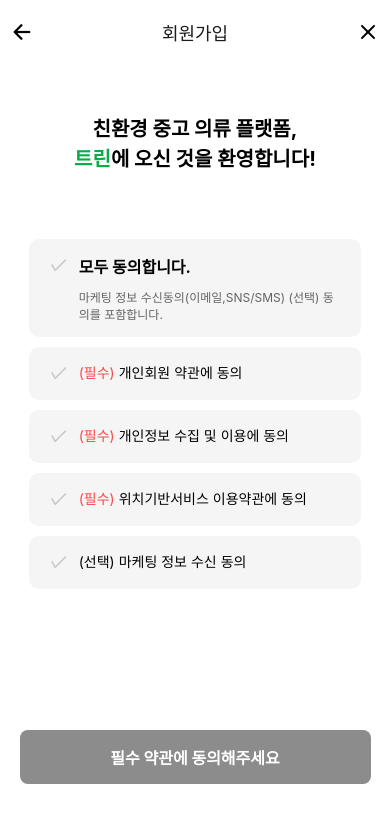
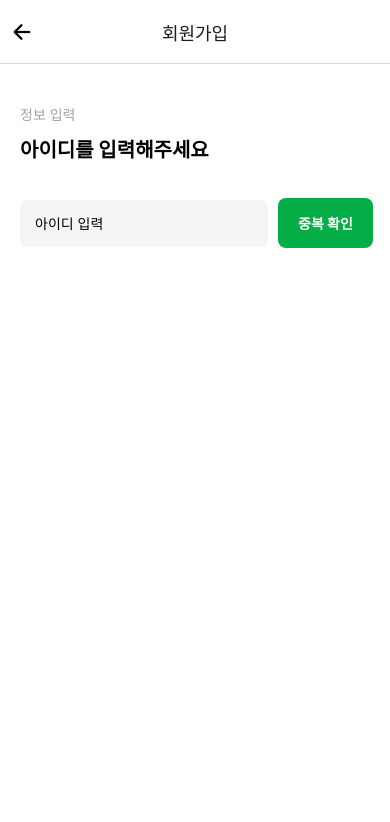
Before and after one commit to Treen-app/front-end, a React Native app in the folder TreenApp/: screen /IDCheck in a window 390 px wide. Shown: the top 822 px of the page. Built offline with nearby package versions, Linux system fonts and the light colour scheme.

Commit message:
[FEAT] 회원가입 흐름 완성 - 그런데 데이터들 넘겨주는거랑 회원가입 api 연결은 못함 - 전화번호 인증번호 전송, 검증, 아이디/닉네임 중복확인 검사 api 연결함

```diff
--- a/TreenApp/App.tsx
+++ b/TreenApp/App.tsx
@@ -87,6 +87,15 @@
             })}
           />
           {/* 아이디 입력 화면 */}
+          <Stack.Screen
+            name="IDCheck"
+            component={IDCheckScreen}
+            options={({ navigation }) => ({
+              title: '회원가입',
+              headerLeft: () => <HeaderLeft navigation={navigation} />,
+              headerTitleAlign: 'center',
+            })}
+          />
 
           {/* 닉네임 입력 화면 */}
           <Stack.Screen
--- a/TreenApp/src/pages/EnterPhoneNumberScreen.tsx
+++ b/TreenApp/src/pages/EnterPhoneNumberScreen.tsx
@@ -11,6 +11,7 @@
 import axios from 'axios';
 import type { StackNavigationProp } from '@react-navigation/stack';
 import { signUpStackParamList } from '../types/signUpNavigationTypes';  // RootStackParamList를 정의하여 Stack Param List를 관리
+import Config from 'react-native-config';
 
 type SignUpAgreeScreenNavigationProp = StackNavigationProp<signUpStackParamList, 'SignUpAgree'>;
 
@@ -30,7 +31,7 @@
         phoneNum: phoneNumber, // 여기에 실제 전화번호를 넣어주세요.
       };
 
-      const response = await axios.post('http://localhost:8080/api/auth/sms/send', requestPayload);
+      const response = await axios.post(`${Config.SERVER}/api/auth/sms/send`, requestPayload);
 
       if (response.status === 200) {
         setIsCodeSent(true);
@@ -54,7 +55,7 @@
       if (response.data === 'SMS_CERTIFICATION_SUCCESS') {
         setIsCodeSent(true);
         console.log('인증번호 확인 성공');
-        navigation.navigate('NicknameCheck', {phoneNumber});
+        navigation.navigate('IDCheck', {phoneNumber});
       }
     } catch (error) {
       console.error('인증번호 확인 실패', error);
--- a/TreenApp/src/pages/IDCheckScreen.tsx
+++ b/TreenApp/src/pages/IDCheckScreen.tsx
@@ -1,30 +1,72 @@
-import React, { useState } from 'react';
+import React, { useState, useEffect } from 'react';
 import { View, Text, TextInput, TouchableOpacity, StyleSheet } from 'react-native';
+import type { StackNavigationProp } from '@react-navigation/stack';
+import { signUpStackParamList } from '../types/signUpNavigationTypes';  // RootStackParamList를 정의하여 Stack Param List를 관리
+import Config from 'react-native-config';
 
-const IDCheckScreen = () => {
+type SignUpAgreeScreenNavigationProp = StackNavigationProp<signUpStackParamList, 'SignUpAgree'>;
+
+interface Props {
+  navigation: SignUpAgreeScreenNavigationProp;
+}
+
+const IDCheckScreen: React.FC<Props> = ({ navigation }) => {
   const [userId, setUserId] = useState('');
   const [isDuplicate, setIsDuplicate] = useState(null); // null: 초기 상태, true: 중복, false: 사용 가능
   const [password, setPassword] = useState('');
   const [isIdChecked, setIsIdChecked] = useState(false); // 아이디 확인이 완료되었는지 상태 관리
+  const [passwordConfirm, setPasswordConfirm] = useState('');
+  const [isPasswordValid, setIsPasswordValid] = useState(false); // 비밀번호 유효성 검사 여부
+  const [isPasswordConfirmed, setIsPasswordConfirmed] = useState(false); // 비밀번호 확인 여부
 
-  const checkDuplicate = async () => {
+  const checkDuplicate = async (id: string) => {
     try {
-      // 서버에 아이디 중복 확인 요청 (API 예시)
-      const response = await fetch('https://example.com/api/check-duplicate', {
-        method: 'POST',
+      // 중복 확인 전 상태 초기화
+      setIsIdChecked(false);
+      setIsDuplicate(null);
+
+      // 서버에 아이디 중복 확인 요청
+      const response = await fetch(`${Config.SERVER}/api/auth/loginId/isDuplicate/${id}`, {
+        method: 'GET',
         headers: {
           'Content-Type': 'application/json',
         },
-        body: JSON.stringify({ userId }),
       });
 
-      const data = await response.json();
-      setIsDuplicate(data.isDuplicate);
+      if (!response.ok) {
+        throw new Error(`서버 응답 에러: ${response.status}`);
+      }
+
+      // 서버 응답 데이터를 JSON으로 변환
+      const isDuplicate = await response.json();
+      console.log("isDuplicate response: " + isDuplicate);
+
+      // 중복 여부를 상태에 저장
+      setIsDuplicate(isDuplicate); // true or false
       setIsIdChecked(true); // 아이디 확인 완료
     } catch (error) {
       console.error('중복 확인 에러:', error);
     }
   };
+
+  const resetCheck = () => {
+    setIsIdChecked(false);
+    setIsDuplicate(null);
+  };
+
+  // 비밀번호 유효성 검사 함수
+  const validatePassword = (password: string) => {
+    const passwordRegex = /^(?=.*[a-zA-Z])(?=.*\d)(?=.*[!@#$%^&*])[A-Za-z\d!@#$%^&*]{8,16}$/;
+    setIsPasswordValid(passwordRegex.test(password)); // 비밀번호가 유효한지 확인
+  };
+
+  // 비밀번호 확인
+  const handlePasswordConfirm = (confirmPassword: string) => {
+    setPasswordConfirm(confirmPassword);
+    // 비밀번호 확인 값과 최초 비밀번호 값이 일치하는지 비교
+    setIsPasswordConfirmed(password === confirmPassword);
+  };
+
 
   return (
     <View style={styles.container}>
@@ -38,7 +80,10 @@
             style={[styles.input, { flex: 1 }]}
             placeholder="아이디 입력"
             value={userId}
-            onChangeText={setUserId}
+            onChangeText={(text) => {
+              setUserId(text);
+              resetCheck(); // 아이디 입력 시 중복 확인 상태 초기화
+            }}
         />
         <TouchableOpacity
             style={[
@@ -47,30 +92,66 @@
                   backgroundColor: isIdChecked && !isDuplicate ? '#B0B0B0' : '#04AD45', // 중복되지 않으면 회색
                 },
               ]}
-            onPress={checkDuplicate}
+            onPress={() => checkDuplicate(userId)}
             disabled={!userId.trim() || isIdChecked}// 아이디가 비어 있으면 버튼 비활성화
         >
             <Text style={styles.buttonText}>
-                {isIdChecked ? '확인 완료' : '중복 확인'}
+                중복 확인
             </Text>
         </TouchableOpacity>
+      </View>
       {isDuplicate !== null && (
         <Text style={isDuplicate ? styles.duplicateText : styles.availableText}>
           {isDuplicate ? '이미 존재하는 아이디입니다' : '사용 가능한 아이디입니다'}
         </Text>
       )}
+
+      {isIdChecked && !isDuplicate && (
+        <View>
+          {/* 비밀번호 입력 */}
+          <View style={styles.passwordRow}>
+            <TextInput
+              style={styles.input}
+              placeholder="비밀번호를 입력해주세요"
+              value={password}
+              onChangeText={(text) => {
+                validatePassword(text); // 비밀번호 유효성 검사
+                setPassword(text);
+              }}
+              secureTextEntry
+            />
+            {password && !isPasswordValid && (
+              <Text style={styles.passwordError}>
+                비밀번호는 영어(대문자, 소문자 구분), 숫자, 특수문자를 포함하여 8~16자 이어야 합니다.
+              </Text>
+            )}
           </View>
 
-      {isIdChecked && !isDuplicate && (
-        <View style={styles.input}>
+          {isPasswordValid && (
+            <View style={styles.passwordRow}>
+              {/* 비밀번호 확인 입력 */}
               <TextInput
                 style={styles.input}
-            placeholder="비밀번호 입력"
-            value={password}
-            onChangeText={setPassword}
+                placeholder="비밀번호 확인"
+                value={passwordConfirm}
+                onChangeText={(text) => {
+                  handlePasswordConfirm(text)
+                }}
                 secureTextEntry
               />
+             {passwordConfirm && !isPasswordConfirmed && (
+              <Text style={styles.passwordError}>비밀번호가 일치하지 않습니다.</Text>
+            )}
             </View>
+          )}
+        </View>
+      )}
+
+      {isPasswordValid && !isDuplicate && isPasswordValid && isPasswordConfirmed &&(
+        <TouchableOpacity style={styles.submitButton}
+        onPress={() => navigation.navigate('NicknameCheck')}>
+          <Text style={styles.submitButtonText}>완료</Text>
+        </TouchableOpacity>
       )}
 
     </View>
@@ -121,11 +202,35 @@
   },
   duplicateText: {
     color: 'red',
-    marginTop: 10,
+    fontSize: 12,
+    bottom: 14,
+    left: 3
   },
   availableText: {
     color: 'green',
-    marginTop: 10,
+    fontSize: 12,
+    bottom: 14,
+    left: 3
+  },
+  passwordRow: {
+    marginBottom: 10,
+  },
+  passwordError: {
+    color: '#04AD45',
+    fontSize: 12,
+    marginTop: 5,
+  },
+  submitButton: {
+    backgroundColor: '#04AD45',
+    borderRadius: 10,
+    padding: 15,
+    alignItems: 'center',
+    marginTop: 30
+  },
+  submitButtonText: {
+    color: 'white',
+    fontSize: 16,
+    fontWeight: 'bold',
   },
 });
 
--- a/TreenApp/src/pages/NicknameCheckScreen.tsx
+++ b/TreenApp/src/pages/NicknameCheckScreen.tsx
@@ -1,54 +1,43 @@
 import React, { useState } from 'react';
 import { View, Text, TextInput, TouchableOpacity, StyleSheet } from 'react-native';
+import type { StackNavigationProp } from '@react-navigation/stack';
+import { signUpStackParamList } from '../types/signUpNavigationTypes';  // RootStackParamList를 정의하여 Stack Param List를 관리
+import Config from 'react-native-config';
 
-const NicknameCheckScreen = () => {
-  const [userId, setUserId] = useState('');
+type SignUpAgreeScreenNavigationProp = StackNavigationProp<signUpStackParamList, 'SignUpAgree'>;
+
+interface Props {
+  navigation: SignUpAgreeScreenNavigationProp;
+}
+
+const NicknameCheckScreen: React.FC<Props> = ({ navigation }) => {
+  const [userName, setUserName] = useState('');
   const [isDuplicate, setIsDuplicate] = useState<boolean | null>(null); // 중복 확인 상태
-  const [isIdChecked, setIsIdChecked] = useState(false); // 아이디 확인 완료 여부
-  const [password, setPassword] = useState('');
-  const [passwordConfirm, setPasswordConfirm] = useState('');
-  const [isPasswordValid, setIsPasswordValid] = useState(false); // 비밀번호 유효성 검사 여부
-  const [isPasswordConfirmed, setIsPasswordConfirmed] = useState(false); // 비밀번호 확인 여부
+  const [isUserNameChecked, setIsUserNameChecked] = useState(false); // 아이디 확인 완료 여부
 
   const checkDuplicate = async () => {
     try {
-      // 서버에 아이디 중복 확인 요청 (API 예시)
-      const response = await fetch('https://example.com/api/check-duplicate', {
-        method: 'POST',
+      // 서버에 닉네임 중복 확인 요청
+      const response = await fetch(`${Config.SERVER}/api/auth/userName/isDuplicate/${userName}`, {
+        method: 'GET',
         headers: {
           'Content-Type': 'application/json',
         },
-        body: JSON.stringify({ userId }),
       });
 
-      const data = await response.json();
-      setIsDuplicate(data.isDuplicate);
-      setIsIdChecked(true); // 아이디 확인 완료
+      if (!response.ok) {
+        throw new Error(`서버 응답 에러: ${response.status}`);
+      }
+
+      // 서버 응답 데이터를 JSON으로 변환
+      const isDuplicate = await response.json();
+      console.log("isDuplicate response: " + isDuplicate);
+
+      // 중복 여부를 상태에 저장
+      setIsDuplicate(isDuplicate); // true or false
+      setIsUserNameChecked(true); // 아이디 확인 완료
     } catch (error) {
       console.error('중복 확인 에러:', error);
-    }
-  };
-
-  // 비밀번호 유효성 검사 함수
-  const validatePassword = (password: string) => {
-    const passwordRegex = /^(?=.*[a-zA-Z])(?=.*\d)(?=.*[!@#$%^&*])[A-Za-z\d!@#$%^&*]{8,16}$/;
-    setIsPasswordValid(passwordRegex.test(password)); // 비밀번호가 유효한지 확인
-  };
-
-  // 비밀번호 확인
-  const handlePasswordConfirm = (confirmPassword: string) => {
-    setPasswordConfirm(confirmPassword);
-    // 비밀번호 확인 값과 최초 비밀번호 값이 일치하는지 비교
-    setIsPasswordConfirmed(password === confirmPassword);
-  };
-
-  // 제목을 동적으로 설정하는 부분
-  const getTitle = () => {
-    if (!isIdChecked) {
-      return "아이디를 입력해주세요";
-    }
-    else {
-      return "비밀번호를 입력해주세요";
     }
   };
 
@@ -56,79 +45,39 @@
   return (
     <View style={styles.container}>
       <Text style={styles.subtitle}>02 정보 입력</Text>
-      <Text style={styles.title}>{getTitle()}</Text>
+      <Text style={styles.title}>닉네임을 입력해주세요</Text>
 
       <View style={styles.inputRow}>
         <TextInput
             style={[styles.input, { flex: 1 }]}
-            placeholder="아이디를 입력해주세요"
-            value={userId}
-            onChangeText={setUserId}
+            placeholder="닉네임을 입력해주세요"
+            value={userName}
+            onChangeText={setUserName}
         />
         <TouchableOpacity
             style={[
                 styles.button,
                 {
-                  backgroundColor: isIdChecked && !isDuplicate ? '#B0B0B0' : '#04AD45', // 중복되지 않으면 회색
+                  backgroundColor: isUserNameChecked && !isDuplicate ? '#B0B0B0' : '#04AD45', // 중복되지 않으면 회색
                 },
               ]}
             onPress={checkDuplicate}
-            disabled={!userId.trim() || isIdChecked}// 아이디가 비어 있으면 버튼 비활성화
+            disabled={!userName.trim() || isUserNameChecked}// 아이디가 비어 있으면 버튼 비활성화
         >
             <Text style={styles.buttonText}>
-                {isIdChecked ? '확인 완료' : '중복 확인'}
+                {isUserNameChecked ? '확인 완료' : '중복 확인'}
             </Text>
         </TouchableOpacity>
-        {isDuplicate !== null && (
-            <Text style={isDuplicate ? styles.duplicateText : styles.availableText}>
-            {isDuplicate ? '이미 존재하는 닉네임입니다' : '멋진 닉네임이군요!'}
-            </Text>
-        )}
       </View>
-
-      {isIdChecked && !isDuplicate && (
-        <View>
-          {/* 비밀번호 입력 */}
-          <View style={styles.passwordRow}>
-            <TextInput
-              style={styles.input}
-              placeholder="비밀번호를 입력해주세요"
-              value={password}
-              onChangeText={(text) => {
-                validatePassword(text); // 비밀번호 유효성 검사
-                setPassword(text);
-              }}
-              secureTextEntry
-            />
-            {password && !isPasswordValid && (
-              <Text style={styles.passwordError}>
-                비밀번호는 영어(대문자, 소문자 구분), 숫자, 특수문자를 포함하여 8~16자 이어야 합니다.
-              </Text>
-            )}
-          </View>
-
-          {isPasswordValid && (
-            <View style={styles.passwordRow}>
-              {/* 비밀번호 확인 입력 */}
-              <TextInput
-                style={styles.input}
-                placeholder="비밀번호 확인"
-                value={passwordConfirm}
-                onChangeText={(text) => {
-                  handlePasswordConfirm(text)
-                }}
-                secureTextEntry
-              />
-             {passwordConfirm && !isPasswordConfirmed && (
-              <Text style={styles.passwordError}>비밀번호가 일치하지 않습니다.</Text>
-            )}
-            </View>
-          )}
-        </View>
+      {isDuplicate !== null && (
+          <Text style={isDuplicate ? styles.duplicateText : styles.availableText}>
+          {isDuplicate ? '이미 존재하는 닉네임입니다' : '멋진 닉네임이군요!'}
+          </Text>
       )}
 
-      {isPasswordValid && !isDuplicate && isPasswordValid && isPasswordConfirmed &&(
-        <TouchableOpacity style={styles.submitButton}>
+      { !isDuplicate &&(
+        <TouchableOpacity style={styles.submitButton}
+        onPress={() => navigation.navigate('CompleteSignup')}>
           <Text style={styles.submitButtonText}>완료</Text>
         </TouchableOpacity>
       )}
--- a/TreenApp/src/types/signUpNavigationTypes.ts
+++ b/TreenApp/src/types/signUpNavigationTypes.ts
@@ -1,7 +1,8 @@
 export type signUpStackParamList = {
     SignUpAgree: undefined;
     EnterPhoneNumber: undefined;
-    NicknameCheck: { phoneNumber: string };
+    IDCheck: { phoneNumber: string };
+    NicknameCheck: undefined;
     EnterPassword: undefined;
     CompleteSignup: undefined;
   };
```
Lines whose indentation alone changed are shown as unchanged.
